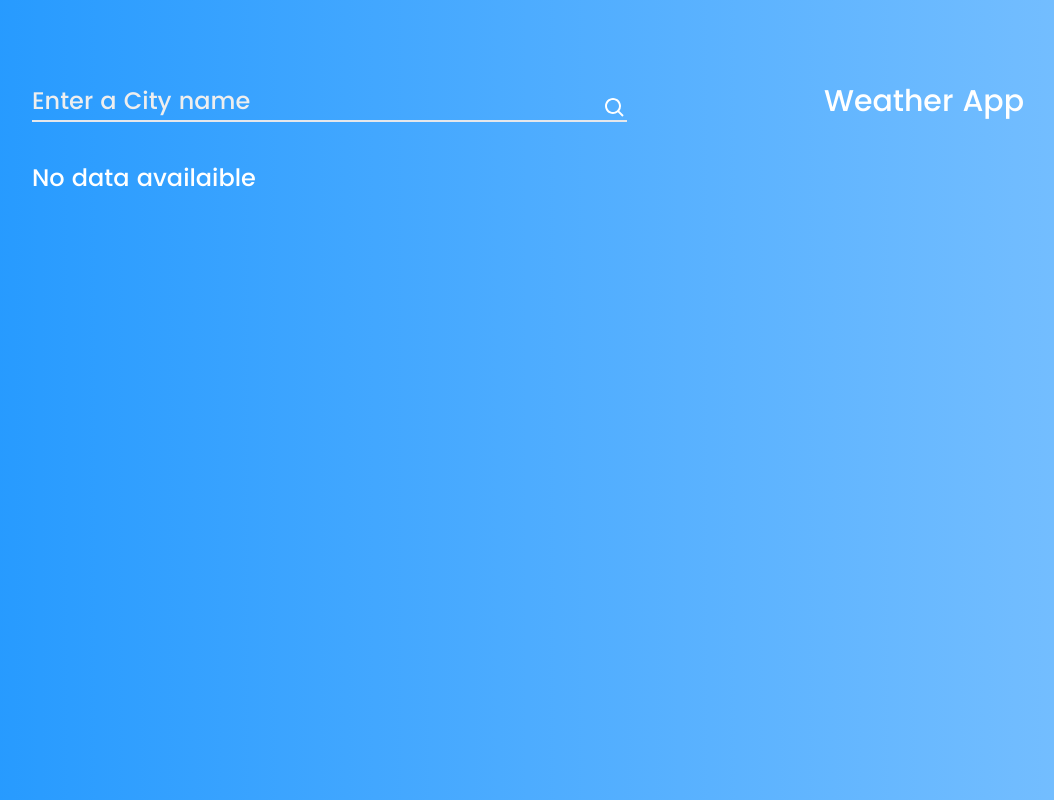
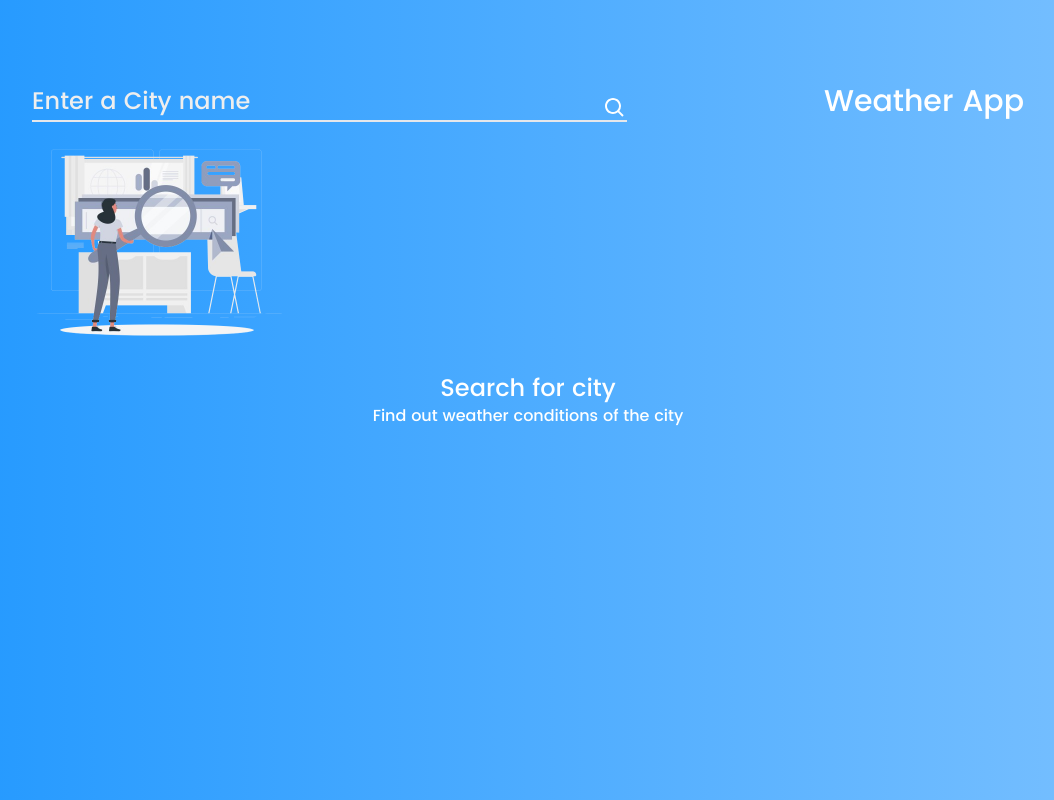
Before and after one commit to excellar-BX/weather-app, a Next.js app: page / in a window 1280 px wide. Shown: the whole page, without its empty margins (112-1166 px from the left). Built offline with nearby package versions, Linux system fonts and the light colour scheme.

Commit message:
Update page.tsx

```diff
--- a/app/page.tsx
+++ b/app/page.tsx
@@ -220,7 +220,7 @@ const share = async () => {
             <div className="icon">
               {" "}
               <Image
-  src={"https://openweathermap.org/img/wn/03n@2x.png"}
+  src={"/search.png"}
   alt={forecast.icon}
   width={60}
   height={60}
@@ -296,7 +296,17 @@ const share = async () => {
         </div>
       </div>
       </div>
-    ): (error?  <div className="text-2xl my-10 text-white" ><span className="text-3xl" >Ooops!.....</span> Couldn't Check for &quot;{city}&quot;, Try Again</div> : <div className="text-2xl my-10 text-white" >No data availaible</div> )
+    ): (error?  <div className="text-2xl my-10 text-white" ><span className="text-3xl" >Ooops!.....</span> Couldn't Check for &quot;{city}&quot;, Try Again</div>
+      : <div className="text-white text-center">
+        <div className="mx-auto"><Image
+  src={"/search.png"}
+  alt={"search"}
+  width={250}
+  height={250}
+/></div>
+        <div className="text-2xl">Search for city</div>
+        <div>Find out weather conditions of the city</div>
+      </div> )
   }
       </div>
     )
```
